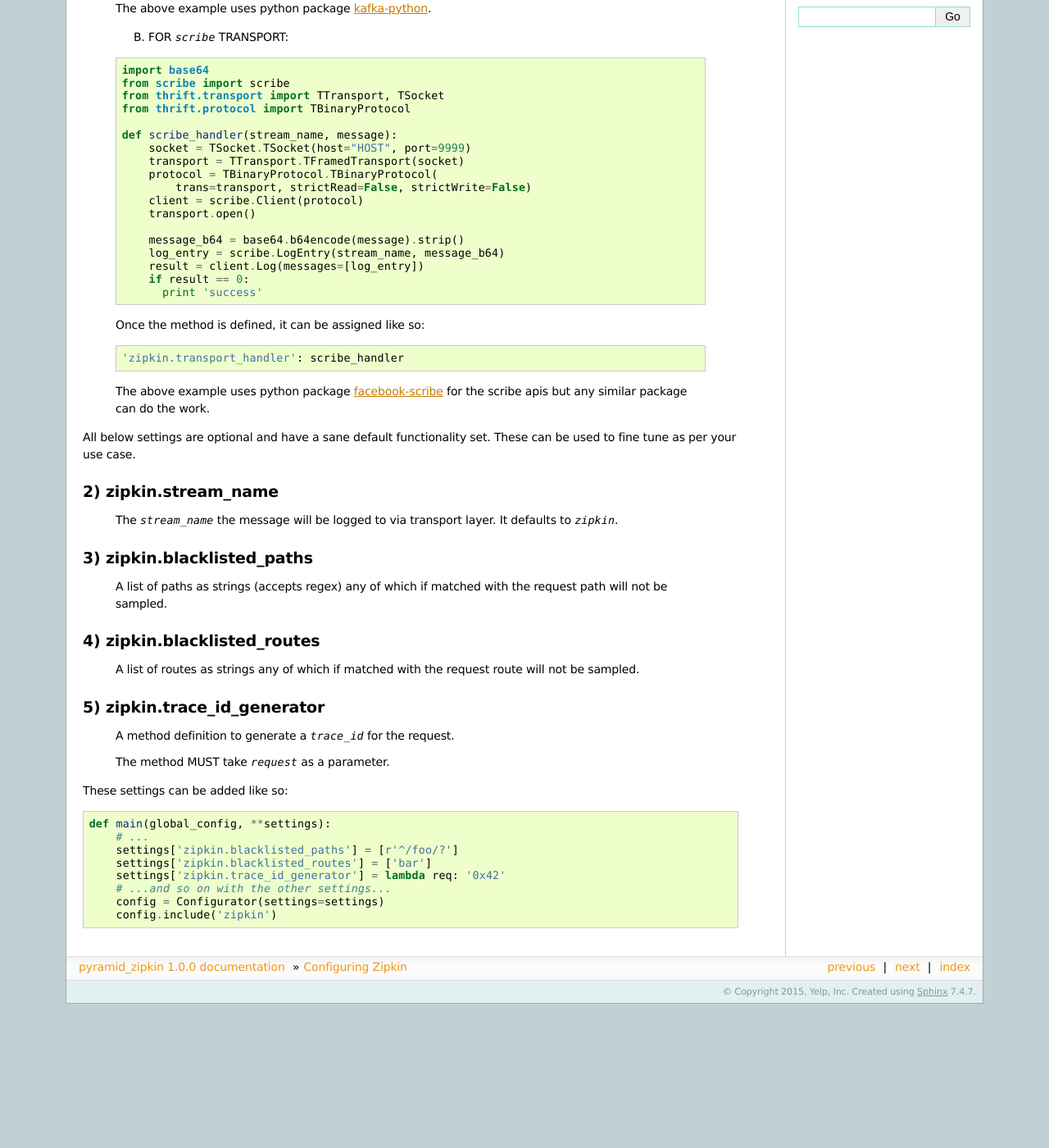
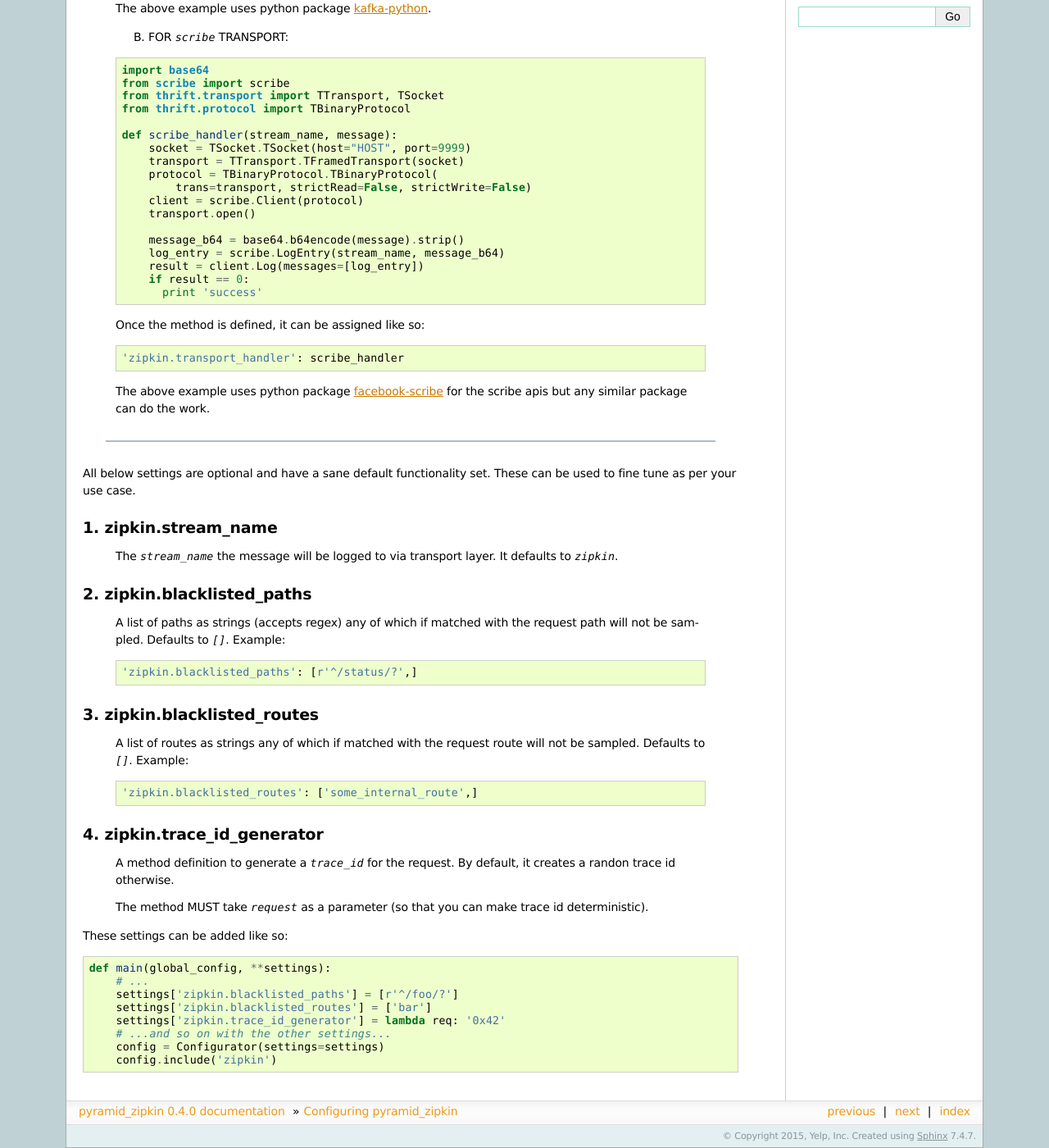
Before and after one commit to Yelp/pyramid_zipkin, a Sphinx documentation site: the page built from docs/source/configuring_zipkin.rst, in a window 1280 px wide and 1400 px high, scrolled down 484 px. Shown: the whole window at 82% size. Built offline with Sphinx 7.4.7, drawn with Linux system fonts in a browser that asks for light colours; before the commit the page ends 1708 px from its top, so only the background shows below that; some of the changed text lies outside the part shown.

Commit message:
Improve docs

```diff
--- /dev/null
+++ b/docs/source/changelog.rst
@@ -0,0 +1 @@
+../../CHANGELOG.rst
--- a/docs/source/conf.py
+++ b/docs/source/conf.py
@@ -6,7 +6,7 @@ extensions = [
     'sphinx.ext.intersphinx',
 ]
 
-release = "1.0.0"
+release = "0.4.0"
 
 # Add any paths that contain templates here, relative to this directory.
 templates_path = ['_templates']
--- a/docs/source/configuring_zipkin.rst
+++ b/docs/source/configuring_zipkin.rst
@@ -1,13 +1,13 @@
-Configuring Zipkin
-===================
+Configuring pyramid_zipkin
+==========================
 
 These settings are mandatory and need to be provided for `pyramid_zipkin` to
 work correctly:
 
-1) zipkin.transport_handler
+1. zipkin.transport_handler
 ---------------------------
-    A callback function which takes two parameters, the stream name and the
-    message data. A sample of the method can be, something like this:
+    A callback function which takes two parameters, the `stream name` and the
+    `message data`. A sample method can be, something like this:
 
     A) FOR `kafka` TRANSPORT:
 
@@ -23,7 +23,7 @@ work correctly:
 
     Once the method is defined, it can be assigned like so:
 
-    .. code-block::
+    .. code-block:: python
 
         'zipkin.transport_handler': kafka_handler
 
@@ -54,37 +54,49 @@ work correctly:
 
     Once the method is defined, it can be assigned like so:
 
-    .. code-block::
+    .. code-block:: python
 
         'zipkin.transport_handler': scribe_handler
 
     The above example uses python package `facebook-scribe <https://pypi.python.org/pypi/facebook-scribe/>`_
     for the scribe apis but any similar package can do the work.
 
+-------------------------------------------------------------------------
 
 All below settings are optional and have a sane default functionality set. These can be used to
 fine tune as per your use case.
 
-2) zipkin.stream_name
-----------------------------
+1. zipkin.stream_name
+---------------------
     The `stream_name` the message will be logged to via transport layer. It defaults to `zipkin`.
 
-3) zipkin.blacklisted_paths
+2. zipkin.blacklisted_paths
 ---------------------------
     A list of paths as strings (accepts regex) any of which if matched with the
-    request path will not be sampled.
+    request path will not be sampled. Defaults to `[]`. Example:
 
-4) zipkin.blacklisted_routes
+    .. code-block:: python
+
+        'zipkin.blacklisted_paths': [r'^/status/?',]
+
+
+3. zipkin.blacklisted_routes
 ----------------------------
     A list of routes as strings any of which if matched with the request route
-    will not be sampled.
+    will not be sampled. Defaults to `[]`. Example:
+
+    .. code-block:: python
+
+        'zipkin.blacklisted_routes': ['some_internal_route',]
 
 
-5) zipkin.trace_id_generator
+4. zipkin.trace_id_generator
 ----------------------------
-    A method definition to generate a `trace_id` for the request.
+    A method definition to generate a `trace_id` for the request. By default,
+    it creates a randon trace id otherwise.
 
-    The method MUST take `request` as a parameter.
+    The method MUST take `request` as a parameter (so that you can make trace
+    id deterministic).
 
 These settings can be added like so:
 
--- a/docs/source/pyramid_zipkin.rst
+++ b/docs/source/pyramid_zipkin.rst
@@ -1,8 +1,8 @@
 pyramid_zipkin Package
-===================
+======================
 
 :mod:`pyramid_zipkin` Package
----------------------------
+-----------------------------
 
 :mod:`zipkin` Module
 -------------------------
```
Also changed, not shown: README.md (+31 -4 lines), docs/source/index.rst (+23 -5 lines).
